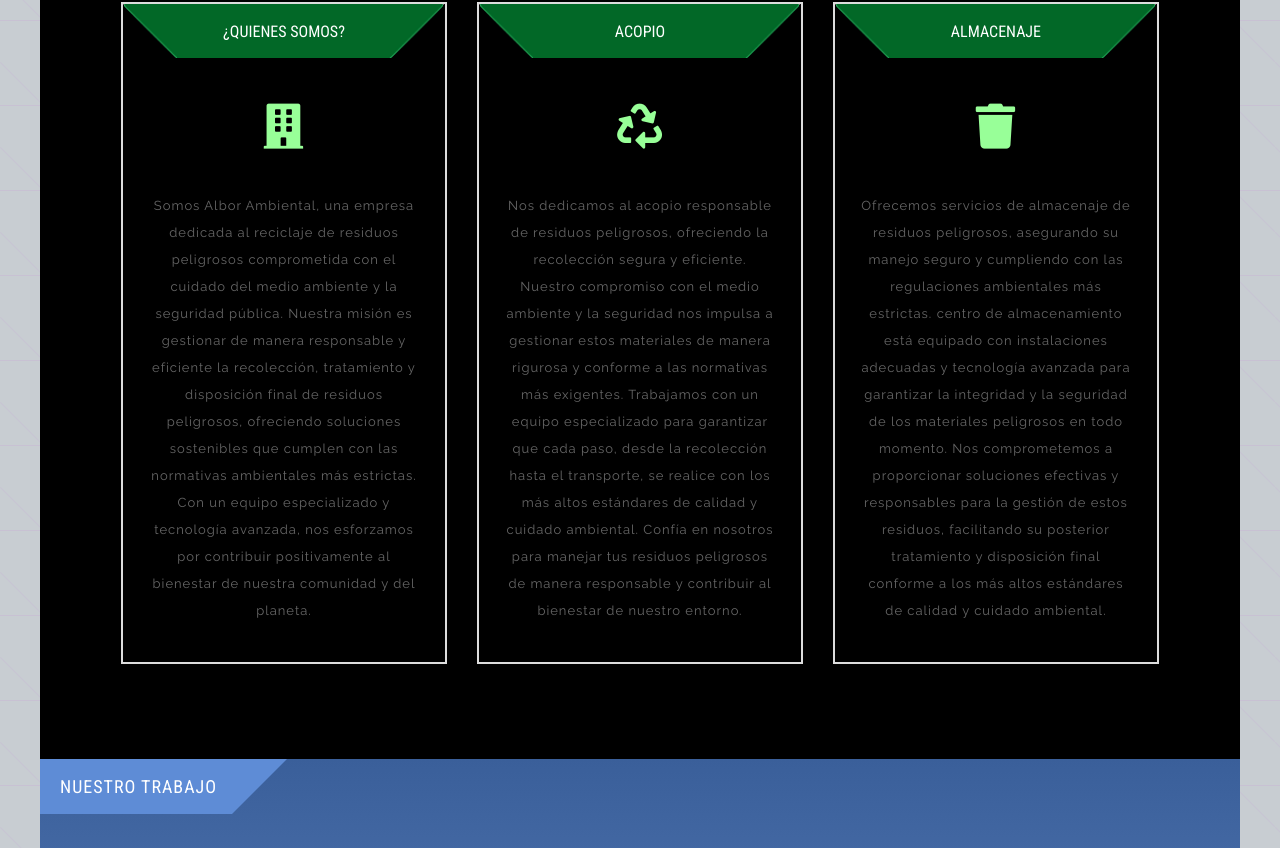
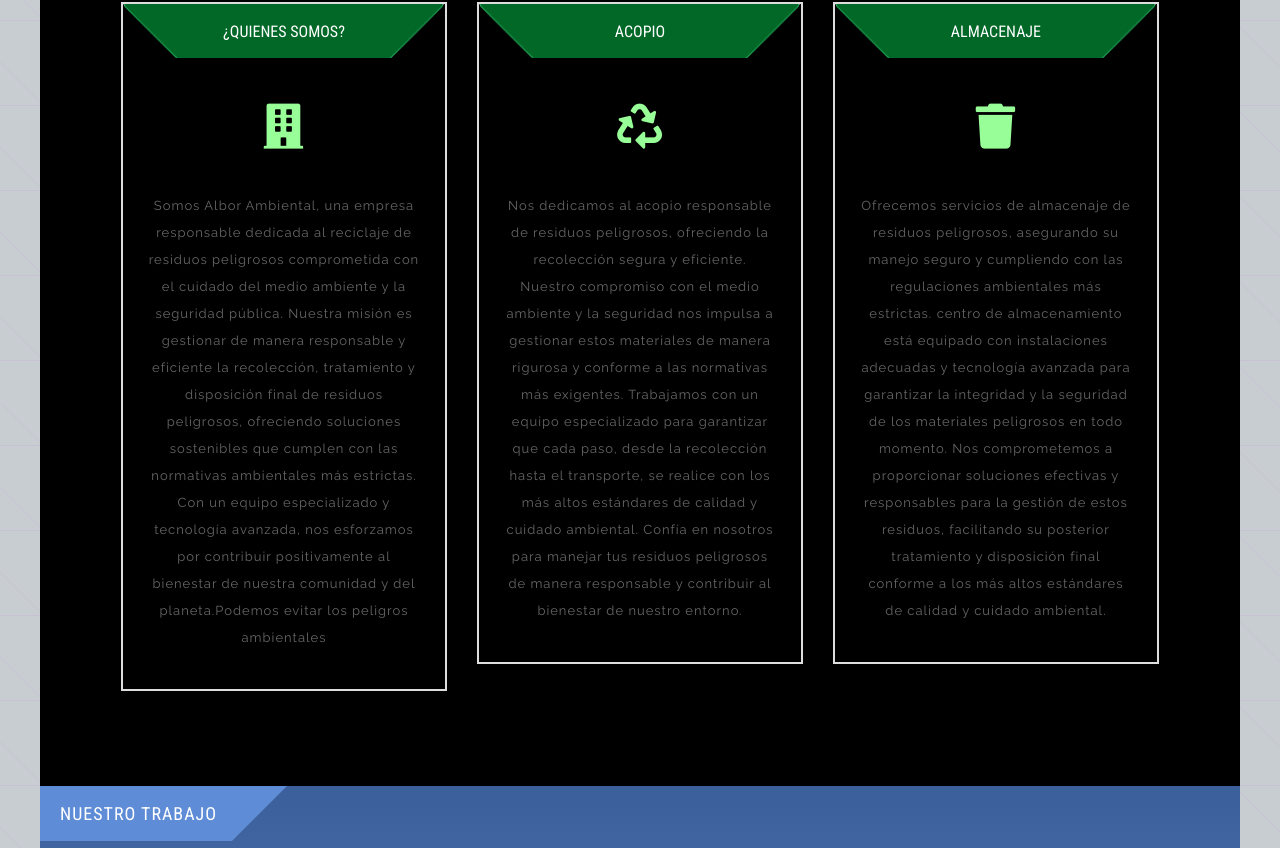
Before and after one commit to arnoldboyy/albor_ambiental_, a plain HTML site: page index.html in a window 1280 px wide. Shown: the part 618-1466 px from the top of the page. Drawn offline with Linux system fonts and the light colour scheme; some packages are replaced by stand-ins of ours.

Commit message:
Update index.html

```diff
--- a/index.html
+++ b/index.html
@@ -77,7 +77,7 @@
 							<i class="fas fa-building"></i>
 						</div>
 						<div class="service-text">
-							<p>Somos Albor Ambiental, una empresa dedicada al reciclaje de residuos peligrosos comprometida con el cuidado del medio ambiente y la seguridad pública. Nuestra misión es gestionar de manera responsable y eficiente la recolección, tratamiento y disposición final de residuos peligrosos, ofreciendo soluciones sostenibles que cumplen con las normativas ambientales más estrictas. Con un equipo especializado y tecnología avanzada, nos esforzamos por contribuir positivamente al bienestar de nuestra comunidad y del planeta.</p>
+							<p>Somos Albor Ambiental, una empresa responsable dedicada al reciclaje de residuos peligrosos comprometida con el cuidado del medio ambiente y la seguridad pública. Nuestra misión es gestionar de manera responsable y eficiente la recolección, tratamiento y disposición final de residuos peligrosos, ofreciendo soluciones sostenibles que cumplen con las normativas ambientales más estrictas. Con un equipo especializado y tecnología avanzada, nos esforzamos por contribuir positivamente al bienestar de nuestra comunidad y del planeta.Podemos evitar los peligros ambientales</p>
 						</div>
 					</article>
 				</div>
```
